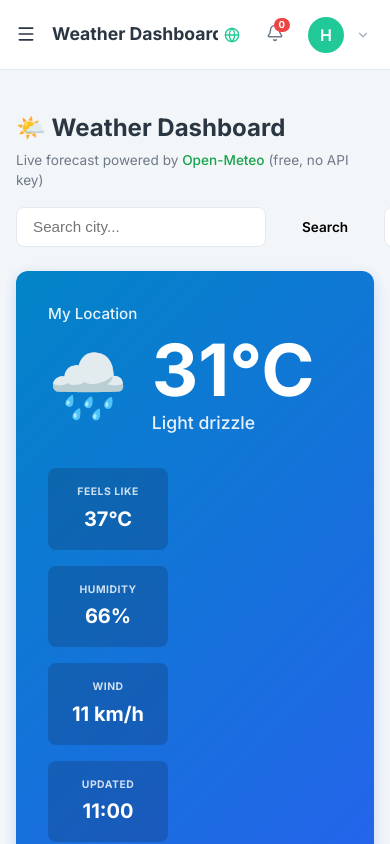
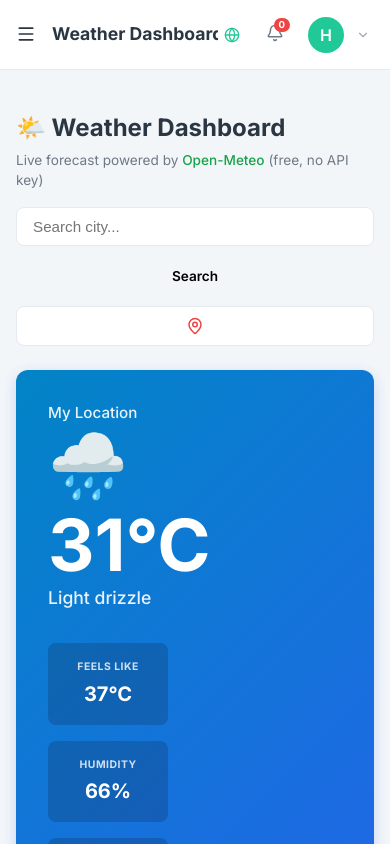
Before and after one commit to hdpatel234/happy-agro-frontend, a Next.js app: page /weather in a window 390 px wide. Built offline with nearby package versions, Linux system fonts and the light colour scheme.

Commit message:
feat: add CSS styles for the weather dashboard page layout and responsive design

```diff
--- a/src/app/weather/page.css
+++ b/src/app/weather/page.css
@@ -280,6 +280,12 @@
     align-items: flex-start;
     gap: 16px;
   }
+  .wx-search-section {
+    width: 100%;
+  }
+  .wx-search-input {
+    flex: 1;
+  }
   .wx-hero-card {
     flex-direction: column;
     align-items: flex-start;
@@ -291,6 +297,18 @@
   .wx-forecast-grid {
     grid-template-columns: repeat(2, 1fr);
   }
+  .wx-search-section {
+    flex-direction: column;
+    width: 100%;
+  }
+  .wx-search-input {
+    width: 100%;
+  }
+  .wx-btn-search,
+  .wx-btn-location {
+    width: 100%;
+    justify-content: center;
+  }
 }
 @media (max-width: 480px) {
   .wx-forecast-grid {
@@ -299,4 +317,9 @@
   .wx-hero-stats {
     grid-template-columns: 1fr;
   }
+  .wx-hero-main-temp {
+    flex-direction: column;
+    align-items: flex-start;
+    gap: 12px;
+  }
 }
```
